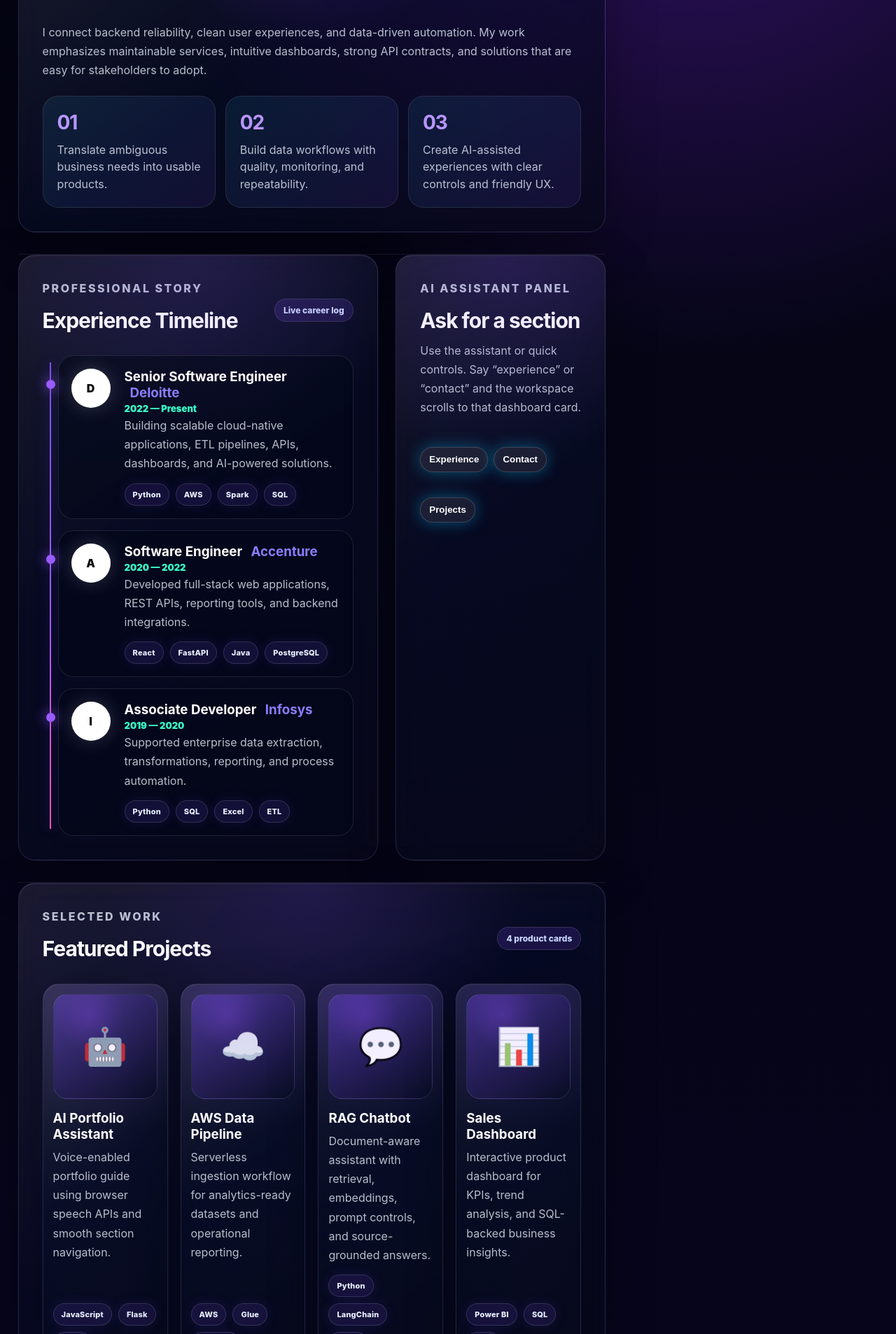
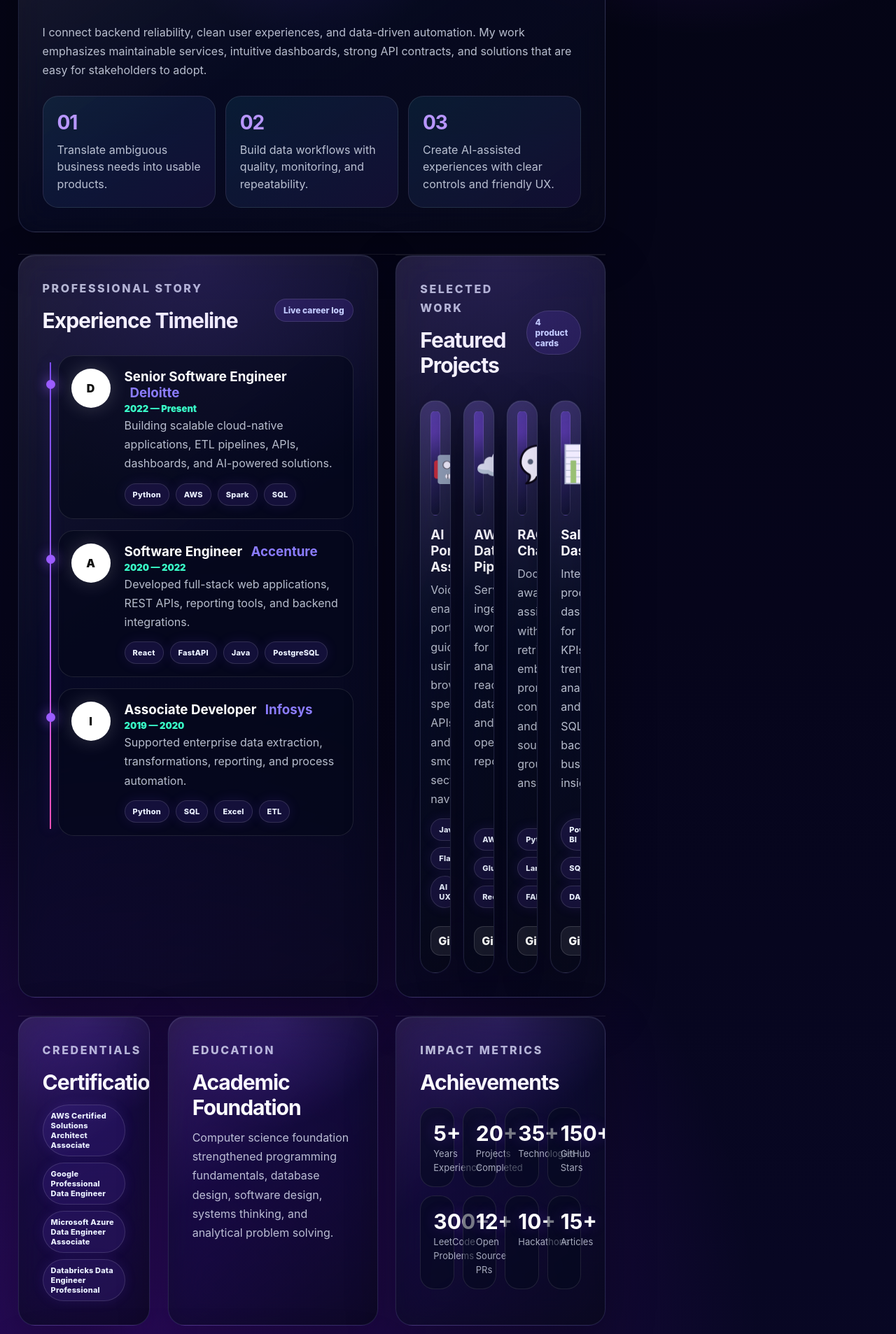
Before and after one commit to ravalireddy-24/Portfolio, a Flask app: page /portfolio in a window 1280 px wide. Shown: the part 856-2763 px from the top of the page at 70% size. Run offline with Flask 3, Linux system fonts and the light colour scheme.

Commit message:
Changes in second  page alignment

```diff
--- a/templates/portfolio.html
+++ b/templates/portfolio.html
@@ -33,15 +33,6 @@
             <p>I’m Ravali N, focused on scalable full-stack applications, dependable data workflows, cloud integrations, APIs, and automation that feels simple, useful, and production-ready.</p>
             <div class="hero-highlights"><span>AI Products</span><span>Data Engineering</span><span>Cloud APIs</span><span>Full-stack UX</span></div>            <div class="hero-actions"><a href="{{ url_for('home') }}" class="secondary-link">Back to Landing</a><a href="#contact" class="primary-link">Contact Me</a></div>
           </article>
-          <aside class="dashboard-card stats-card reveal-card tilt-card">
-            <p class="card-kicker">Career Stats</p>
-            <div class="stats-grid compact-stats">
-              <div><strong>5+</strong><span>Years Experience</span></div>
-              <div><strong>20+</strong><span>Projects Completed</span></div>
-              <div><strong>35+</strong><span>Technologies</span></div>
-         <div><strong>12+</strong><span>Open Source PRs</span></div>
-            </div>
-          </aside>
         </section>
 
         <section id="about" class="section dashboard-section about-row" data-section-title="About">
@@ -64,9 +55,6 @@
               <article class="timeline-company"><div class="company-logo">I</div><div><h3>Associate Developer <span>Infosys</span></h3><p class="duration">2019 — 2020</p><p>Supported enterprise data extraction, transformations, reporting, and process automation.</p><div class="tech-badges"><span>Python</span><span>SQL</span><span>Excel</span><span>ETL</span></div><ul><li>Reduced repetitive manual analysis with dependable scripts.</li><li>Maintained reporting accuracy for stakeholder decisions.</li></ul></div></article>
             </div>
           </article>
-          <aside class="dashboard-card ai-command-card reveal-card tilt-card">
-            <p class="eyebrow">AI Assistant Panel</p><h2>Ask for a section</h2><p>Use the assistant or quick controls. Say “experience” or “contact” and the workspace scrolls to that dashboard card.</p><div class="quick-commands mini"><button type="button" data-command="experience">Experience</button><button type="button" data-command="contact">Contact</button><button type="button" data-command="projects">Projects</button></div>          </aside>
-        </section>
 
         <section id="projects" class="section dashboard-section projects-row" data-section-title="Projects">
           <div class="dashboard-card full-card reveal-card"><div class="card-header"><div><p class="eyebrow">Selected work</p><h2>Featured Projects</h2></div><span class="panel-pill">4 product cards</span></div><div class="project-grid">
@@ -77,10 +65,7 @@
           </div></div>
         </section>
 
-        <section id="skills" class="section dashboard-section skills-row" data-section-title="Skills">
-          <article class="dashboard-card reveal-card"><p class="eyebrow">Technical toolkit</p><h2>Skills Dashboard</h2><div class="skill-dashboard">{% for group, skills in {'Programming':['Python','Java','JavaScript','SQL'], 'Cloud':['AWS','Azure','GCP','Docker'], 'AI':['OpenAI','LangChain','TensorFlow','Scikit-learn'], 'Databases':['MySQL','PostgreSQL','MongoDB','Snowflake'], 'DevOps':['Git','Jenkins','Linux','Kafka'], 'Frontend':['React','HTML','CSS','UI Systems'], 'Backend':['Flask','FastAPI','REST APIs','ETL']}.items() %}<div><h3>{{ group }}</h3>{% for skill in skills %}<span>{{ skill }}</span>{% endfor %}</div>{% endfor %}</div></article>
-          <aside class="dashboard-card github-card reveal-card tilt-card"><p class="eyebrow">GitHub Activity</p><h2>Open-source signal</h2><div class="activity-bars"><span></span><span></span><span></span><span></span><span></span><span></span><span></span></div><p>Consistent repositories, experiments, and portfolio-ready engineering artifacts.</p></aside>
-        </section>
+
 
         <section id="certifications" class="section dashboard-section split-row" data-section-title="Certifications"><article class="dashboard-card reveal-card"><p class="eyebrow">Credentials</p><h2>Certifications</h2><div class="credential-list"><span>AWS Certified Solutions Architect Associate</span><span>Google Professional Data Engineer</span><span>Microsoft Azure Data Engineer Associate</span><span>Databricks Data Engineer Professional</span></div></article><article id="education" class="dashboard-card reveal-card" data-section-title="Education"><p class="eyebrow">Education</p><h2>Academic Foundation</h2><p>Computer science foundation strengthened programming fundamentals, database design, software design, systems thinking, and analytical problem solving.</p></article></section>
 
```
